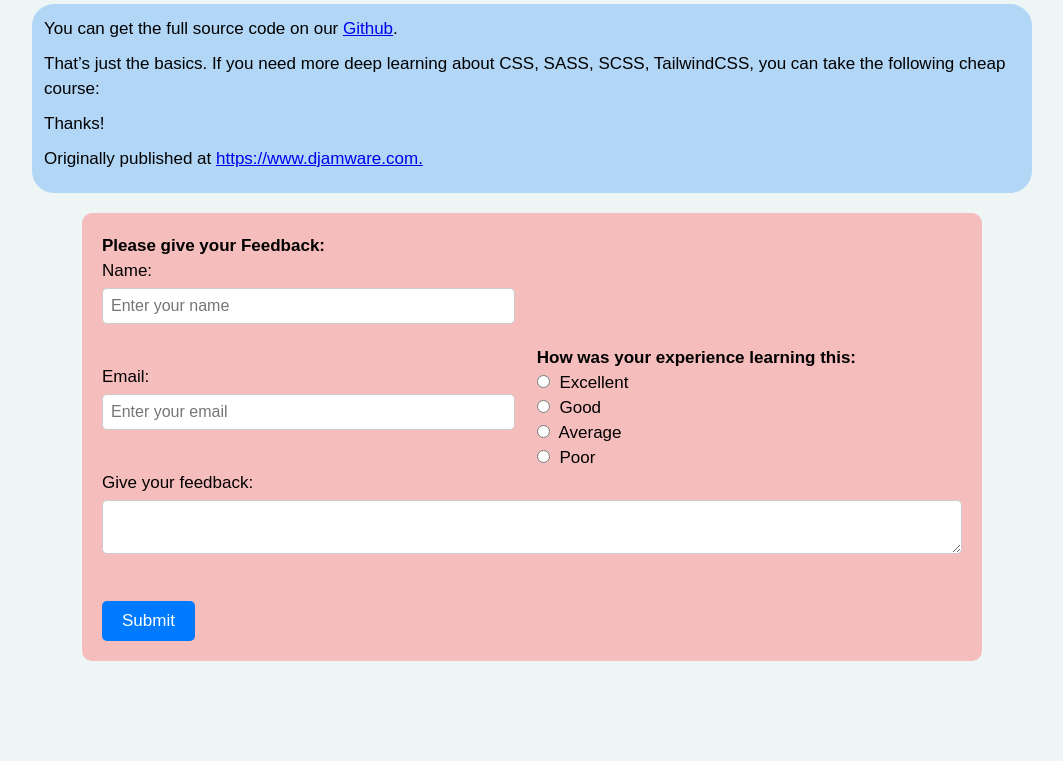
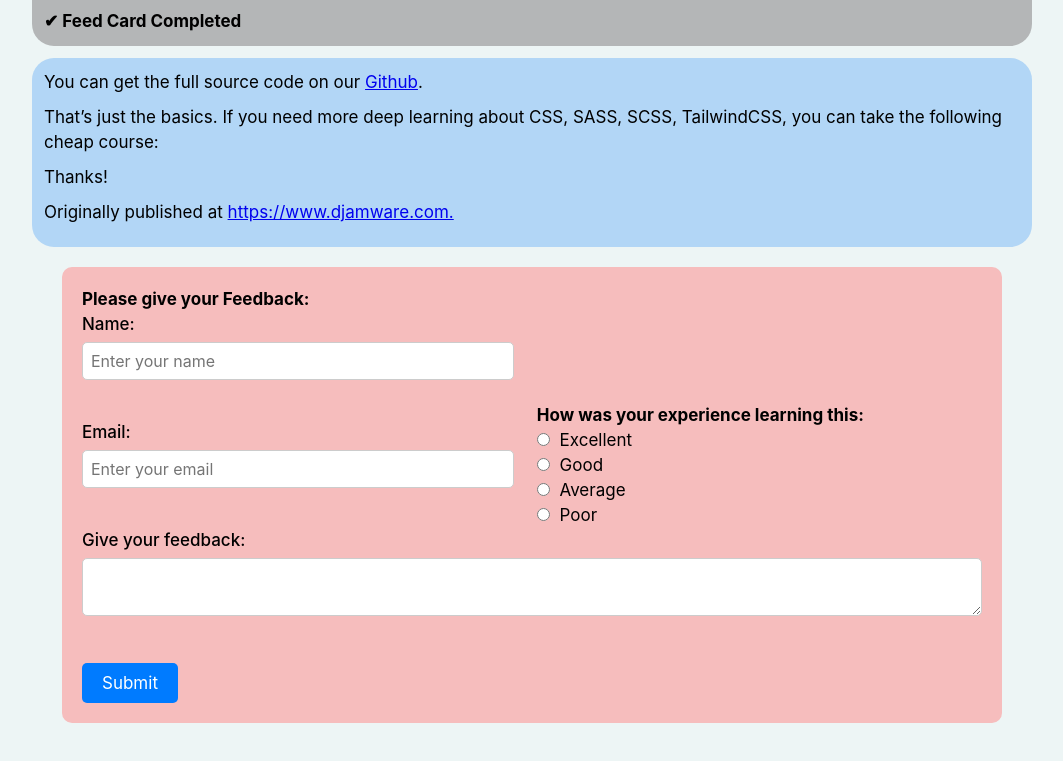
Before and after one commit to safal14/Gurzu, a plain HTML site: page INDEX.HTML in a window 1280 px wide. Shown: the part 5974-6735 px from the top of the page, without its empty margins (4-1067 px from the left). Before the commit the page ends 6679 px from the top, so only its background shows below. Drawn offline with Linux system fonts and the light colour scheme.

Commit message:
commiting with css

```diff
--- a/Assests/footer.css
+++ b/Assests/footer.css
@@ -5,7 +5,6 @@
     padding: 20px;
     background-color: #f6bdbd;
     border-radius: 10px;
-    box-sizing: border-box;
     font-family: 'Inter', sans-serif;
 }
 
--- a/Assests/index.css
+++ b/Assests/index.css
@@ -2,7 +2,7 @@
    margin: 0px;
     padding: 0px;
     font-size: 17px;
-    font-family: sans-serif;
+    font-family: 'Inter', sans-serif;
 }
 h1 {
     font-size: 24px;
```
